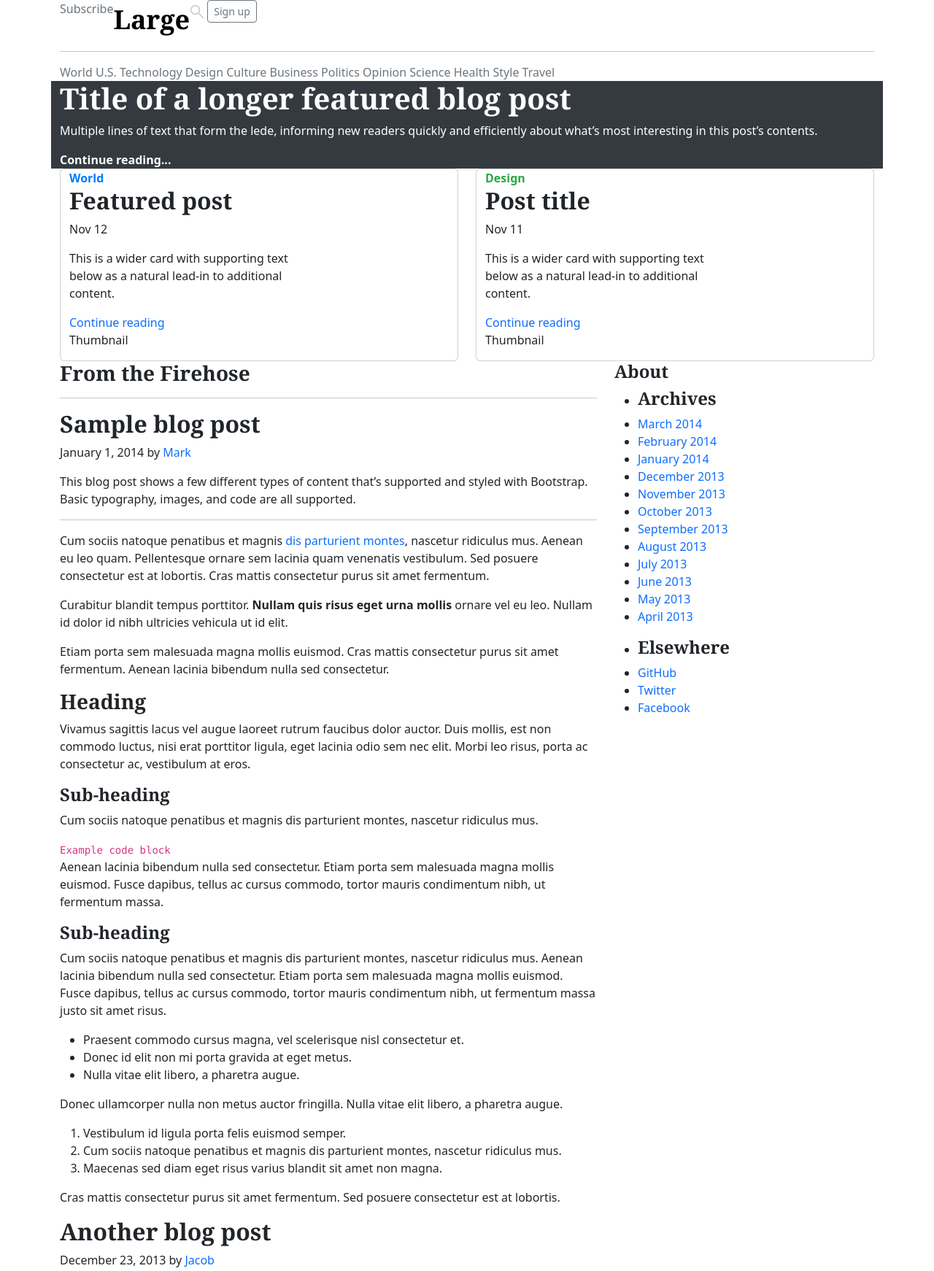
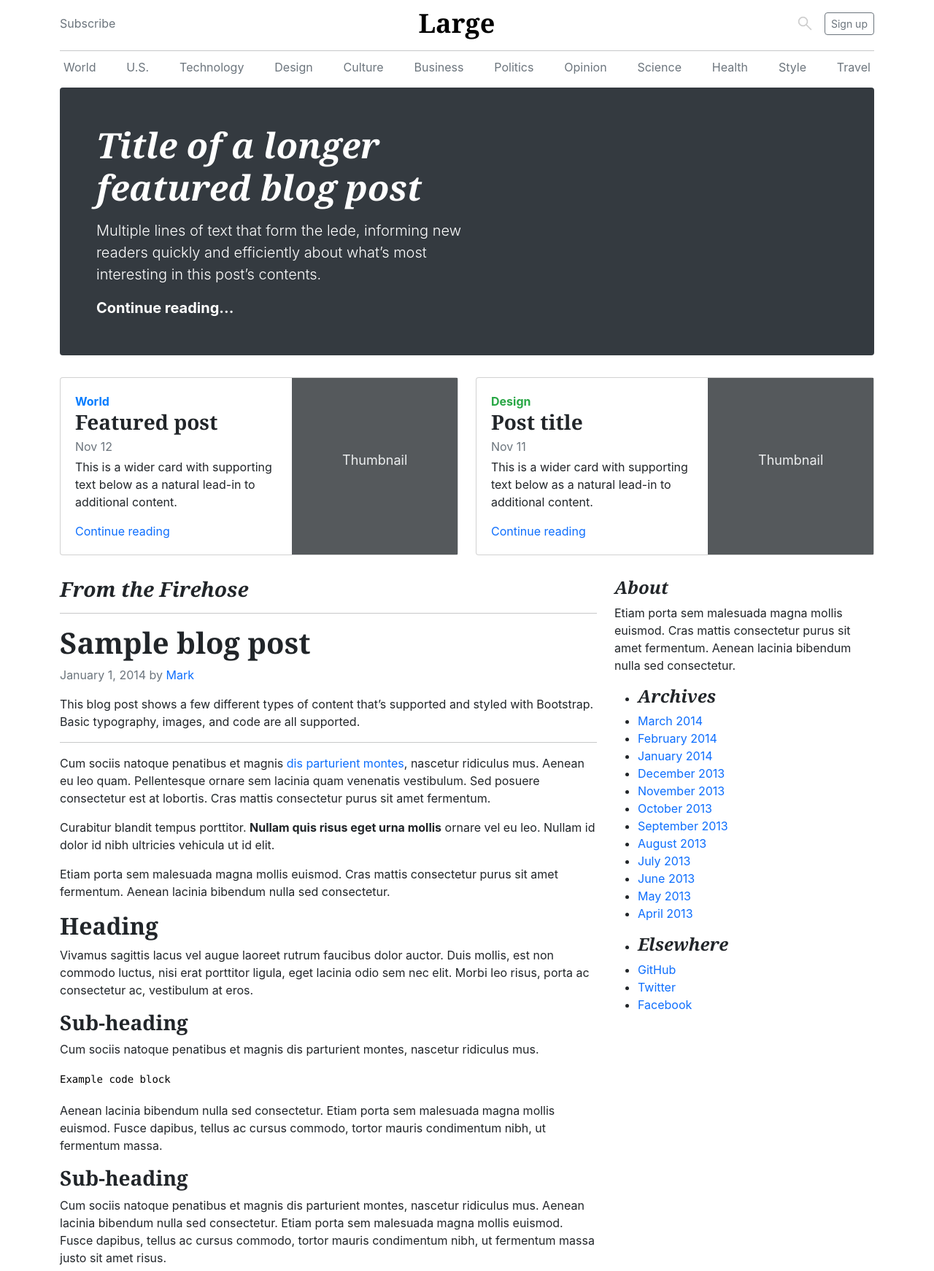
Before and after one commit to TakacsKrisztianWeboldalnet/Blog-Template, a plain HTML site: page index.html in a window 1280 px wide. Shown: the top 1742 px of the page at 73% size. Drawn offline with nearby package versions, Linux system fonts and the light colour scheme; a web font is replaced by a local one.

Commit message:
Task Complete

```diff
--- a/index.html
+++ b/index.html
@@ -11,6 +11,7 @@
 </head>
 
 <body>
+  <div class="main">
     <!--Fejléc/Navigációs menü-->
     <header class="container">
       <nav>
@@ -26,8 +27,8 @@
             <button class="btn btn-sm btn-outline-secondary" href="#">Sign up</button>
           </div>
         </div>
-      <div class="nav-bottom">
-        <hr/>
+        <hr id="hr-nav" />
+        <ul class="nav-bottom col">
           <a href="#">World</a>
           <a href="#">U.S.</a>
           <a href="#">Technology</a>
@@ -40,31 +41,39 @@
           <a href="#">Health</a>
           <a href="#">Style</a>
           <a href="#">Travel</a>
-      </div>
+        </ul>
       </nav>
     </header>
     <!--Fő blokk-->
     <section>
-    <div class="main-post container">
-      <h1>Title of a longer featured blog post</h1>
+      <div class="container">
+        <div class="main-post">
+          <div class="col-md-6">
+            <h1><i>Title of a longer featured blog post</i></h1>
             <p>
               Multiple lines of text that form the lede, informing new readers
               quickly and efficiently about what’s most interesting in this post’s
               contents.
             </p>
-      <a href="#">Continue reading...</a>
+            <a href="#"><b>Continue reading...</b></a>
+          </div>
+          <div class="col-md-6">
+            <span></span>
+          </div>
+        </div>
       </div>
     </section>
     <!--Kártyák-->
     <section>
-    <div class="container">
+      <div class="cards container">
         <div class="row">
-        <div class="col-6">
+          <div class="col-md-6">
             <div class="card container">
+              <div class="row">
                 <div class="card-main col-md-7">
                   <strong class="category-world">World</strong>
                   <h2>Featured post</h2>
-              <p>Nov 12</p>
+                  <p class="date">Nov 12</p>
                   <p>
                     This is a wider card with supporting text below as a natural
                     lead-in to additional content.
@@ -76,12 +85,14 @@
                 </div>
               </div>
             </div>
-        <div class="col-6">
+          </div>
+          <div class="col-md-6">
             <div class="card container">
+              <div class="row">
                 <div class="card-main col-md-7">
                   <strong class="category-design">Design</strong>
                   <h2>Post title</h2>
-              <p>Nov 11</p>
+                  <p class="date">Nov 11</p>
                   <p>
                     This is a wider card with supporting text below as a natural
                     lead-in to additional content.
@@ -95,6 +106,7 @@
             </div>
           </div>
         </div>
+      </div>
     </section>
     <!--From the firehose cím-->
     <div>
@@ -103,8 +115,8 @@
           <!--Bal oldal-->
           <section class="left-side col-md-8">
             <div class="firehose">
-            <h3>From the Firehose</h2>
-              <hr/>
+              <h3><i>From the Firehose</i></h2>
+                <hr />
             </div>
             <!--Blog posztok-->
             <div class="posts">
@@ -117,9 +129,11 @@
                     supported and styled with Bootstrap. Basic typography, images,
                     and code are all supported.
                   </p>
-                <hr/>
-                <p>Cum sociis natoque penatibus et magnis <a href="#">dis parturient montes</a>, nascetur ridiculus mus.
-                  Aenean eu leo quam. Pellentesque ornare sem lacinia quam venenatis vestibulum. Sed posuere consectetur
+                  <hr />
+                  <p>Cum sociis natoque penatibus et magnis <a href="#">dis parturient montes</a>, nascetur ridiculus
+                    mus.
+                    Aenean eu leo quam. Pellentesque ornare sem lacinia quam venenatis vestibulum. Sed posuere
+                    consectetur
                     est at lobortis. Cras mattis consectetur purus sit amet fermentum.</p>
                   <p>Curabitur blandit tempus porttitor. <b>Nullam quis risus eget urna mollis</b> ornare vel eu leo.
                     Nullam id dolor id nibh ultricies vehicula ut id elit.</p>
@@ -132,11 +146,14 @@
                   <h4>Sub-heading</h4>
                   <p>Cum sociis natoque penatibus et magnis dis parturient montes, nascetur ridiculus mus.</p>
                   <code>Example code block</code>
-                <p>Aenean lacinia bibendum nulla sed consectetur. Etiam porta sem malesuada magna mollis euismod. Fusce
+                  <p id="paragraph-below-code">Aenean lacinia bibendum nulla sed consectetur. Etiam porta sem malesuada magna mollis euismod.
+                    Fusce
                     dapibus, tellus ac cursus commodo, tortor mauris condimentum nibh, ut fermentum massa.</p>
                   <h4>Sub-heading</h4>
-                <p>Cum sociis natoque penatibus et magnis dis parturient montes, nascetur ridiculus mus. Aenean lacinia
-                  bibendum nulla sed consectetur. Etiam porta sem malesuada magna mollis euismod. Fusce dapibus, tellus
+                  <p>Cum sociis natoque penatibus et magnis dis parturient montes, nascetur ridiculus mus. Aenean
+                    lacinia
+                    bibendum nulla sed consectetur. Etiam porta sem malesuada magna mollis euismod. Fusce dapibus,
+                    tellus
                     ac cursus commodo, tortor mauris condimentum nibh, ut fermentum massa justo sit amet risus.</p>
                   <ul>
                     <li>Praesent commodo cursus magna, vel scelerisque nisl consectetur et.</li>
@@ -155,22 +172,35 @@
               <article>
                 <h2>Another blog post</h3>
                   <p class="date">December 23, 2013 by <a href="#">Jacob</a></p>
-                <p>Cum sociis natoque penatibus et magnis <a href="#">dis parturient montes</a>, nascetur ridiculus mus. Aenean eu leo quam. Pellentesque ornare sem lacinia quam venenatis vestibulum. Sed posuere consectetur est at lobortis. Cras mattis consectetur purus sit amet fermentum.</p>
-                <p>Curabitur blandit tempus porttitor. <b>Nullam quis risus eget urna mollis</b> ornare vel eu leo. Nullam id dolor id nibh ultricies vehicula ut id elit.</p>
-                <p>Etiam porta sem malesuada magna mollis euismod. Cras mattis consectetur purus sit amet fermentum. Aenean lacinia bibendum nulla sed consectetur.</p>
-                <p>Vivamus sagittis lacus vel augue laoreet rutrum faucibus dolor auctor. Duis mollis, est non commodo luctus, nisi erat porttitor ligula, eget lacinia odio sem nec elit. Morbi leo risus, porta ac consectetur ac, vestibulum at eros.</p>
+                  <p>Cum sociis natoque penatibus et magnis <a href="#">dis parturient montes</a>, nascetur ridiculus
+                    mus.
+                    Aenean eu leo quam. Pellentesque ornare sem lacinia quam venenatis vestibulum. Sed posuere
+                    consectetur
+                    est at lobortis. Cras mattis consectetur purus sit amet fermentum.</p>
+                  <p>Curabitur blandit tempus porttitor. <b>Nullam quis risus eget urna mollis</b> ornare vel eu leo.
+                    Nullam id dolor id nibh ultricies vehicula ut id elit.</p>
+                  <p>Etiam porta sem malesuada magna mollis euismod. Cras mattis consectetur purus sit amet fermentum.
+                    Aenean lacinia bibendum nulla sed consectetur.</p>
+                  <p>Vivamus sagittis lacus vel augue laoreet rutrum faucibus dolor auctor. Duis mollis, est non commodo
+                    luctus, nisi erat porttitor ligula, eget lacinia odio sem nec elit. Morbi leo risus, porta ac
+                    consectetur ac, vestibulum at eros.</p>
               </article>
               <!--Harmadik poszt-->
               <article>
                 <h2>New feature</h3>
                   <p class="date">December 14, 2013 by <a href="#">Chris</a></p>
-                <p>Cum sociis natoque penatibus et magnis dis parturient montes, nascetur ridiculus mus. Aenean lacinia bibendum nulla sed consectetur. Etiam porta sem malesuada magna mollis euismod. Fusce dapibus, tellus ac cursus commodo, tortor mauris condimentum nibh, ut fermentum massa justo sit amet risus.</p>
+                  <p>Cum sociis natoque penatibus et magnis dis parturient montes, nascetur ridiculus mus. Aenean
+                    lacinia
+                    bibendum nulla sed consectetur. Etiam porta sem malesuada magna mollis euismod. Fusce dapibus,
+                    tellus
+                    ac cursus commodo, tortor mauris condimentum nibh, ut fermentum massa justo sit amet risus.</p>
                   <ul>
                     <li>Praesent commodo cursus magna, vel scelerisque nisl consectetur et.</li>
                     <li>Donec id elit non mi porta gravida at eget metus.</li>
                     <li>Nulla vitae elit libero, a pharetra augue.</li>
                   </ul>
-                <p>Etiam porta sem malesuada magna mollis euismod. Cras mattis consectetur purus sit amet fermentum. Aenean lacinia bibendum nulla sed consectetur.</p>
+                  <p>Etiam porta sem malesuada magna mollis euismod. Cras mattis consectetur purus sit amet fermentum.
+                    Aenean lacinia bibendum nulla sed consectetur.</p>
                   <p>Donec ullamcorper nulla non metus auctor fringilla. Nulla vitae elit libero, a pharetra augue.</p>
               </article>
             </div>
@@ -184,14 +214,17 @@
           <section class="right-side col-md-4">
             <!--About-->
             <div class="about">
-            <h4>About</h4>
+              <h4><i>About</i></h4>
+              <p>Etiam porta sem malesuada magna mollis euismod. Cras mattis consectetur purus sit amet fermentum.
+                Aenean
+                lacinia bibendum nulla sed consectetur.</p>
             </div>
             <div class="link-container">
               <!--Linkek-->
               <!--Archive linkek-->
               <ul class="links">
                 <li>
-                <h4>Archives</h4>
+                  <h4><i>Archives</i></h4>
                 </li>
                 <li><a href="#">March 2014</a></li>
                 <li><a href="#">February 2014</a></li>
@@ -207,9 +240,9 @@
                 <li><a href="#">April 2013</a></li>
               </ul>
               <!--Social linkek-->
-            <ul class="links">
+              <ul class="links social">
                 <li>
-                <h4>Elsewhere</h4>
+                  <h4><i>Elsewhere</i></h4>
                 </li>
                 <li><a href="#">GitHub</a></li>
                 <li><a href="#">Twitter</a></li>
@@ -217,6 +250,7 @@
               </ul>
             </div>
           </section>
+        </div>
       </div>
     </div>
   </div>
@@ -229,4 +263,5 @@
     integrity="sha384-YvpcrYf0tY3lHB60NNkmXc5s9fDVZLESaAA55NDzOxhy9GkcIdslK1eN7N6jIeHz"
     crossorigin="anonymous"></script>
 </body>
+
 </html>
--- a/style.css
+++ b/style.css
@@ -1,9 +1,31 @@
+html {
+  scroll-behavior: smooth;
+}
+
+body {
+  font-family: -apple-system, BlinkMacSystemFont, "Segoe UI", Roboto,
+    "Helvetica Neue", Arial, "Noto Sans", sans-serif, "Apple Color Emoji",
+    "Segoe UI Emoji", "Segoe UI Symbol", "Noto Color Emoji";
+}
+
+@media screen and (min-width: 1500px) {
+  .main {
+    padding-left: 200px;
+    padding-right: 200px;
+  }
+}
+
 .search {
   width: 20px;
   height: 20px;
 }
 
-h1, h2, h3, h4, h5, h6 {
+h1,
+h2,
+h3,
+h4,
+h5,
+h6 {
   font-family: "Playfair Display", Georgia, "Times New Roman", serif;
   font-weight: bold;
 }
@@ -18,6 +40,33 @@ a:hover {
 
 .nav-top {
   display: flex;
+  width: 100%;
+  justify-content: space-between;
+  align-items: center;
+  padding-top: 5px;
+  padding-bottom: 10px;
+}
+
+.nav-top button {
+  margin-left: 12px;
+  display: inline-flex;
+}
+
+#hr-nav {
+  margin: 0;
+  padding: 0;
+}
+
+.nav-bottom {
+  padding-top: 10px;
+  padding-bottom: 0px;
+  padding-left: 5px;
+  padding-right: 5px;
+  width: 100%;
+  display: flex;
+  justify-content: space-between;
+  align-items: center;
+  list-style-type: none;
 }
 
 header a {
@@ -40,16 +89,110 @@ header a {
 }
 
 .main-post {
+  color: white;
   background-color: #343a40;
+  padding-right: 50px;
+  padding-top: 50px;
+  padding-bottom: 50px;
+  padding-left: 50px;
+  border-radius: 4px;
+}
+
+.main-post h1 {
+  font-size: 48px;
+  margin-bottom: 16px;
+}
+
+.main-post p {
+  font-weight: 300;
+  line-height: 1.5;
+  font-size: 20px;
+}
+
+.main-post a {
+  color: white;
+  font-size: 20px;
+}
+
+@media screen and (max-width: 767px) {
+  .main-post {
+    padding: 20px;
+  }
+
+  .main-post h1 {
+    font-size: 40px;
+  }
+}
+
+@media only screen and (max-width: 991px) {
+  .home {
+    color: rgb(60, 60, 60);
+    text-decoration: none !important;
+  }
+
+  .home:hover {
+    color: black;
+  }
+
+  .links {
+    list-style: none;
+  }
+
+  .about {
+    padding: 20px;
+    padding-bottom: 10px;
+    background-color: #f8f9fa;
+    margin-bottom: 40px;
+  }
+
+  .firehose h3 {
+    margin-bottom: 25px;
+    font-size: 28px;
+  }
+
+  .buttons {
+    margin-bottom: 60px;
+  }
+
+  .about h4 {
+    font-size: 24px;
+  }
+
+  .links h4 {
+    font-size: 24px;
+  }
+}
+
+@media screen and (max-width: 767px) {
+  .nav-bottom {
+    overflow-x: scroll;
+    gap: 16px;
+    /*Tekerősáv elrejtés*/
+    -ms-overflow-style: none;
+    scrollbar-width: none;
+  }
+
+  .nav-bottom::-webkit-scrollbar {
+    display: none;
   }
 
   .main-post {
-    color: white;
+    padding-right: 0px;
   }
 
-.main-post a{
-    color: white;
-    font-weight: bold;
+  .nav-top {
+    padding-top: 15px;
+    padding-bottom: 15px;
+  }
+}
+
+.card-thumbnail {
+  background-color: #55595c;
+  color: #eceeef;
+  display: flex;
+  font-size: 18px;
+  align-items: center;
+  justify-content: center;
 }
 
 @media only screen and (max-width: 991px) {
@@ -58,70 +201,170 @@ header a {
   }
 }
 
+.card-main {
+  padding: 20px;
+}
 
+.card {
+  margin-top: 30px;
+  border-radius: 4px;
+}
+
+.cards {
+  margin-bottom: 30px;
+}
+
+.card h2 {
+  font-size: 28px;
+  margin-bottom: 4px;
+}
+
+.card .date {
+  padding-bottom: 4px;
+  margin-bottom: 0px;
+}
+
+.date {
+  color: #6c757d;
+}
+
+.posts h2 {
+  font-size: 40px;
+}
+
+.posts h3 {
+  font-size: 32px;
+}
+
+.posts h4 {
+  font-size: 28px;
+}
+
+article {
+  margin-bottom: 60px;
+}
+
+code {
+  color: black;
+}
+
+#paragraph-below-code {
+  margin-top: 20px;
+}
+
+.buttons button {
+  border-radius: 32px;
+}
+
+footer {
+  background-color: #f9f9f9;
+  color: #999;
+  align-items: center;
+  justify-content: center;
+  display: flex;
+  flex-direction: column;
+  border-top: 1px solid #e5e5e5;
+  margin-top: 60px;
+  padding: 40px 0;
+}
+
+@media only screen and (max-width: 991px) {
+  footer {
+    margin-top: 20px;
+  }
+
+  .social {
+    margin-top: 40px;
+  }
+}
+
+@media screen and (max-width: 444px) {
+  .nav-top-right button {
+    display: inline-block;
+    width: 50px;
+  }
+}
 
 /* Fontok */
 /* cyrillic */
 @font-face {
-    font-family: 'Playfair Display';
+  font-family: "Playfair Display";
   font-style: normal;
   font-weight: 700;
-    src: url(https://fonts.gstatic.com/s/playfairdisplay/v37/nuFiD-vYSZviVYUb_rj3ij__anPXDTjYgFE_.woff2) format('woff2');
+  src: url(https://fonts.gstatic.com/s/playfairdisplay/v37/nuFiD-vYSZviVYUb_rj3ij__anPXDTjYgFE_.woff2)
+    format("woff2");
   unicode-range: U+0301, U+0400-045F, U+0490-0491, U+04B0-04B1, U+2116;
 }
 /* vietnamese */
 @font-face {
-    font-family: 'Playfair Display';
+  font-family: "Playfair Display";
   font-style: normal;
   font-weight: 700;
-    src: url(https://fonts.gstatic.com/s/playfairdisplay/v37/nuFiD-vYSZviVYUb_rj3ij__anPXDTPYgFE_.woff2) format('woff2');
-    unicode-range: U+0102-0103, U+0110-0111, U+0128-0129, U+0168-0169, U+01A0-01A1, U+01AF-01B0, U+0300-0301, U+0303-0304, U+0308-0309, U+0323, U+0329, U+1EA0-1EF9, U+20AB;
+  src: url(https://fonts.gstatic.com/s/playfairdisplay/v37/nuFiD-vYSZviVYUb_rj3ij__anPXDTPYgFE_.woff2)
+    format("woff2");
+  unicode-range: U+0102-0103, U+0110-0111, U+0128-0129, U+0168-0169, U+01A0-01A1,
+    U+01AF-01B0, U+0300-0301, U+0303-0304, U+0308-0309, U+0323, U+0329,
+    U+1EA0-1EF9, U+20AB;
 }
 /* latin-ext */
 @font-face {
-    font-family: 'Playfair Display';
+  font-family: "Playfair Display";
   font-style: normal;
   font-weight: 700;
-    src: url(https://fonts.gstatic.com/s/playfairdisplay/v37/nuFiD-vYSZviVYUb_rj3ij__anPXDTLYgFE_.woff2) format('woff2');
-    unicode-range: U+0100-02AF, U+0304, U+0308, U+0329, U+1E00-1E9F, U+1EF2-1EFF, U+2020, U+20A0-20AB, U+20AD-20C0, U+2113, U+2C60-2C7F, U+A720-A7FF;
+  src: url(https://fonts.gstatic.com/s/playfairdisplay/v37/nuFiD-vYSZviVYUb_rj3ij__anPXDTLYgFE_.woff2)
+    format("woff2");
+  unicode-range: U+0100-02AF, U+0304, U+0308, U+0329, U+1E00-1E9F, U+1EF2-1EFF,
+    U+2020, U+20A0-20AB, U+20AD-20C0, U+2113, U+2C60-2C7F, U+A720-A7FF;
 }
 /* latin */
 @font-face {
-    font-family: 'Playfair Display';
+  font-family: "Playfair Display";
   font-style: normal;
   font-weight: 700;
-    src: url(https://fonts.gstatic.com/s/playfairdisplay/v37/nuFiD-vYSZviVYUb_rj3ij__anPXDTzYgA.woff2) format('woff2');
-    unicode-range: U+0000-00FF, U+0131, U+0152-0153, U+02BB-02BC, U+02C6, U+02DA, U+02DC, U+0304, U+0308, U+0329, U+2000-206F, U+2074, U+20AC, U+2122, U+2191, U+2193, U+2212, U+2215, U+FEFF, U+FFFD;
+  src: url(https://fonts.gstatic.com/s/playfairdisplay/v37/nuFiD-vYSZviVYUb_rj3ij__anPXDTzYgA.woff2)
+    format("woff2");
+  unicode-range: U+0000-00FF, U+0131, U+0152-0153, U+02BB-02BC, U+02C6, U+02DA,
+    U+02DC, U+0304, U+0308, U+0329, U+2000-206F, U+2074, U+20AC, U+2122, U+2191,
+    U+2193, U+2212, U+2215, U+FEFF, U+FFFD;
 }
 /* cyrillic */
 @font-face {
-    font-family: 'Playfair Display';
+  font-family: "Playfair Display";
   font-style: normal;
   font-weight: 900;
-    src: url(https://fonts.gstatic.com/s/playfairdisplay/v37/nuFiD-vYSZviVYUb_rj3ij__anPXDTjYgFE_.woff2) format('woff2');
+  src: url(https://fonts.gstatic.com/s/playfairdisplay/v37/nuFiD-vYSZviVYUb_rj3ij__anPXDTjYgFE_.woff2)
+    format("woff2");
   unicode-range: U+0301, U+0400-045F, U+0490-0491, U+04B0-04B1, U+2116;
 }
 /* vietnamese */
 @font-face {
-    font-family: 'Playfair Display';
+  font-family: "Playfair Display";
   font-style: normal;
   font-weight: 900;
-    src: url(https://fonts.gstatic.com/s/playfairdisplay/v37/nuFiD-vYSZviVYUb_rj3ij__anPXDTPYgFE_.woff2) format('woff2');
-    unicode-range: U+0102-0103, U+0110-0111, U+0128-0129, U+0168-0169, U+01A0-01A1, U+01AF-01B0, U+0300-0301, U+0303-0304, U+0308-0309, U+0323, U+0329, U+1EA0-1EF9, U+20AB;
+  src: url(https://fonts.gstatic.com/s/playfairdisplay/v37/nuFiD-vYSZviVYUb_rj3ij__anPXDTPYgFE_.woff2)
+    format("woff2");
+  unicode-range: U+0102-0103, U+0110-0111, U+0128-0129, U+0168-0169, U+01A0-01A1,
+    U+01AF-01B0, U+0300-0301, U+0303-0304, U+0308-0309, U+0323, U+0329,
+    U+1EA0-1EF9, U+20AB;
 }
 /* latin-ext */
 @font-face {
-    font-family: 'Playfair Display';
+  font-family: "Playfair Display";
   font-style: normal;
   font-weight: 900;
-    src: url(https://fonts.gstatic.com/s/playfairdisplay/v37/nuFiD-vYSZviVYUb_rj3ij__anPXDTLYgFE_.woff2) format('woff2');
-    unicode-range: U+0100-02AF, U+0304, U+0308, U+0329, U+1E00-1E9F, U+1EF2-1EFF, U+2020, U+20A0-20AB, U+20AD-20C0, U+2113, U+2C60-2C7F, U+A720-A7FF;
+  src: url(https://fonts.gstatic.com/s/playfairdisplay/v37/nuFiD-vYSZviVYUb_rj3ij__anPXDTLYgFE_.woff2)
+    format("woff2");
+  unicode-range: U+0100-02AF, U+0304, U+0308, U+0329, U+1E00-1E9F, U+1EF2-1EFF,
+    U+2020, U+20A0-20AB, U+20AD-20C0, U+2113, U+2C60-2C7F, U+A720-A7FF;
 }
 /* latin */
 @font-face {
-    font-family: 'Playfair Display';
+  font-family: "Playfair Display";
   font-style: normal;
   font-weight: 900;
-    src: url(https://fonts.gstatic.com/s/playfairdisplay/v37/nuFiD-vYSZviVYUb_rj3ij__anPXDTzYgA.woff2) format('woff2');
-    unicode-range: U+0000-00FF, U+0131, U+0152-0153, U+02BB-02BC, U+02C6, U+02DA, U+02DC, U+0304, U+0308, U+0329, U+2000-206F, U+2074, U+20AC, U+2122, U+2191, U+2193, U+2212, U+2215, U+FEFF, U+FFFD;
+  src: url(https://fonts.gstatic.com/s/playfairdisplay/v37/nuFiD-vYSZviVYUb_rj3ij__anPXDTzYgA.woff2)
+    format("woff2");
+  unicode-range: U+0000-00FF, U+0131, U+0152-0153, U+02BB-02BC, U+02C6, U+02DA,
+    U+02DC, U+0304, U+0308, U+0329, U+2000-206F, U+2074, U+20AC, U+2122, U+2191,
+    U+2193, U+2212, U+2215, U+FEFF, U+FFFD;
 }
```
Lines whose indentation alone changed are shown as unchanged.
